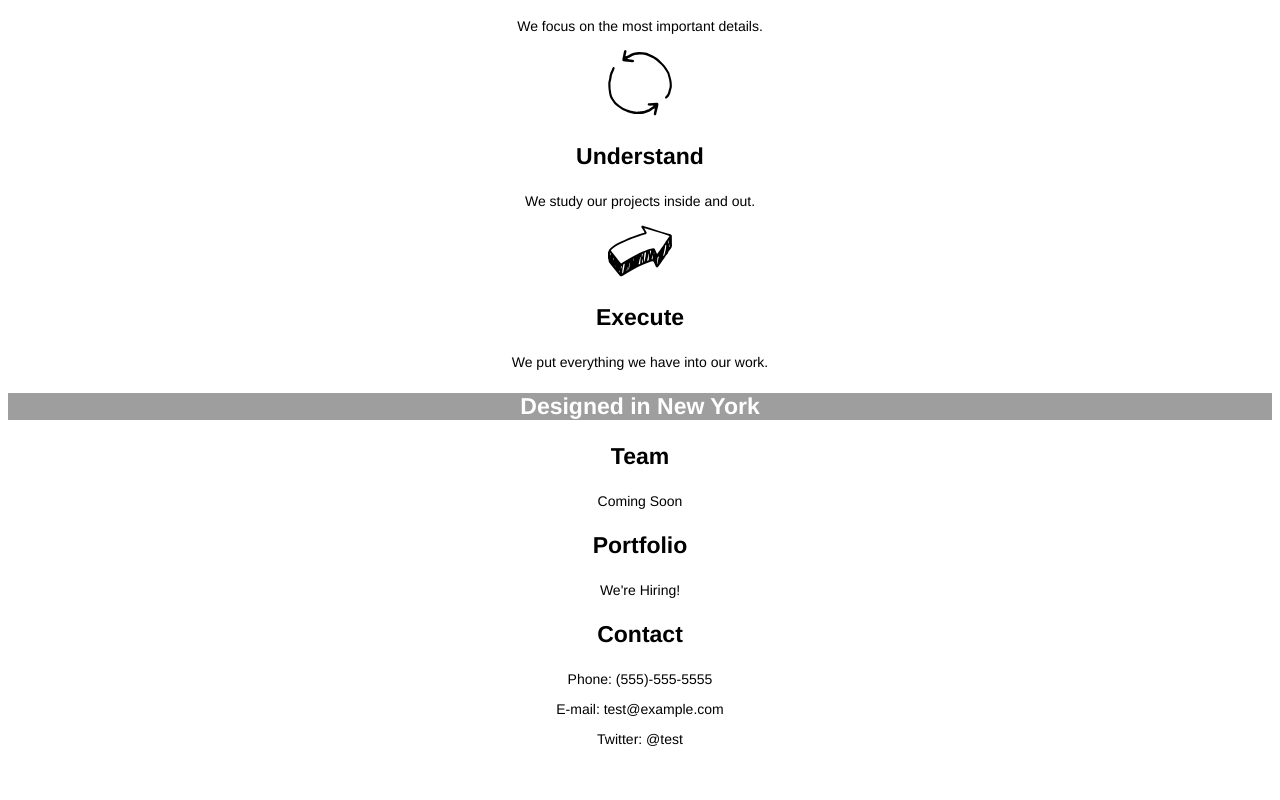
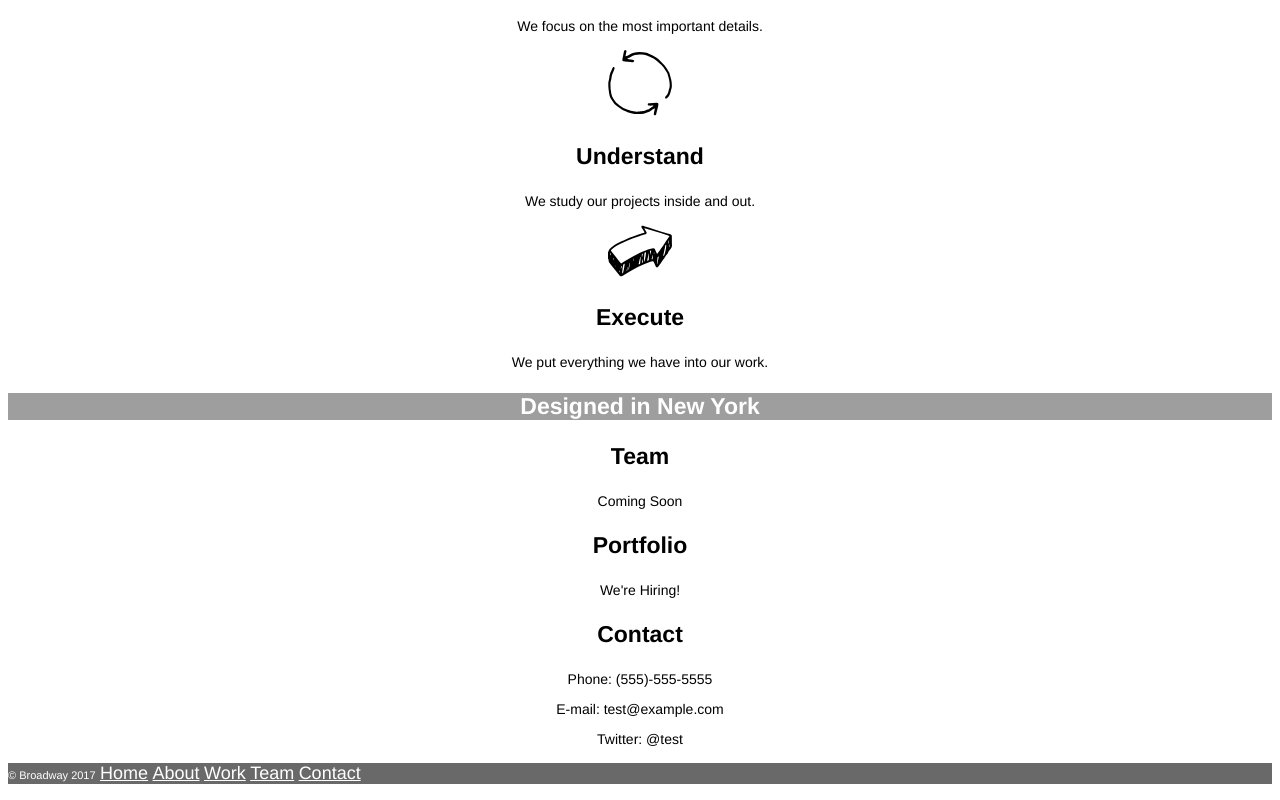
Before and after one commit to Mummysoo/Broadway, a plain HTML site: page index.html in a window 1280 px wide. Shown: the part 527-1327 px from the top of the page. Before the commit the page ends 1288 px from the top, so only its background shows below. Drawn offline with Linux system fonts and the light colour scheme; grey boxes are pictures that could not be loaded.

Commit message:
All elements present, links amended.

```diff
--- a/index.html
+++ b/index.html
@@ -26,20 +26,20 @@
 <div class="process">
   <h2>Our Process</h2>
   <p>
-    <img src="resources\icons\identify.svg"/>
+    <img src="./resources\icons\identify.svg"/>
   </p>
   <h3>Identify</h3>
   <p id="subtext">
     We focus on the most important details.
   <p>
-    <img src="resources\icons\understand.svg"/>
+    <img src="./resources\icons\understand.svg"/>
   </p>
   <h3>Understand</h3>
   <p id="subtext">
     We study our projects inside and out.
   <p>
   <p>
-    <img src="resources\icons\execute.svg"/>
+    <img src="./resources\icons\execute.svg"/>
   </p>
   <h3>Execute</h3>
   <p id="subtext">
@@ -69,6 +69,16 @@
   Twitter: @test
   </p>
   </div>
+  <div class="footer">
+  <p>
+    <em>© Broadway 2017</em>
+    <a class="navbutton" href="https://external-production.codecademy.com/assets/secure/index-e15cd898fa5906b22c02b7fc4cf8e509.html#">Home</a>
+    <a class="navbutton" href="https://external-production.codecademy.com/assets/secure/index-e15cd898fa5906b22c02b7fc4cf8e509.html#about">About</a>
+    <a class="navbutton" href="https://external-production.codecademy.com/assets/secure/index-e15cd898fa5906b22c02b7fc4cf8e509.html#work">Work</a>
+    <a class="navbutton" href="https://external-production.codecademy.com/assets/secure/index-e15cd898fa5906b22c02b7fc4cf8e509.html#team">Team</a>
+    <a class="navbutton" href="https://external-production.codecademy.com/assets/secure/index-e15cd898fa5906b22c02b7fc4cf8e509.html#contact">Contact</a>
+  </p>
+  </div>
 
   </body>
 </html>
--- a/resources/css/style.css
+++ b/resources/css/style.css
@@ -15,11 +15,6 @@ h1{
   font-size: 18px;
   font-weight: normal;
   color: white;
-}
-
-
-.flatiron{
-  background-image: url(C:\Users\USER\Documents\Sue\web development\projects\Broadway\resources\images\the-flatiron-building.png);
 }
 
 
@@ -48,3 +43,15 @@ h3{
   font-size: 14px;
   font-weight: normal;
 }
+
+.footer{
+  background-color: dimgray;
+  text-align: left;
+}
+
+
+em{
+  font-size: 11px;
+  font-weight: normal;
+  font-style: normal;
+}
```
